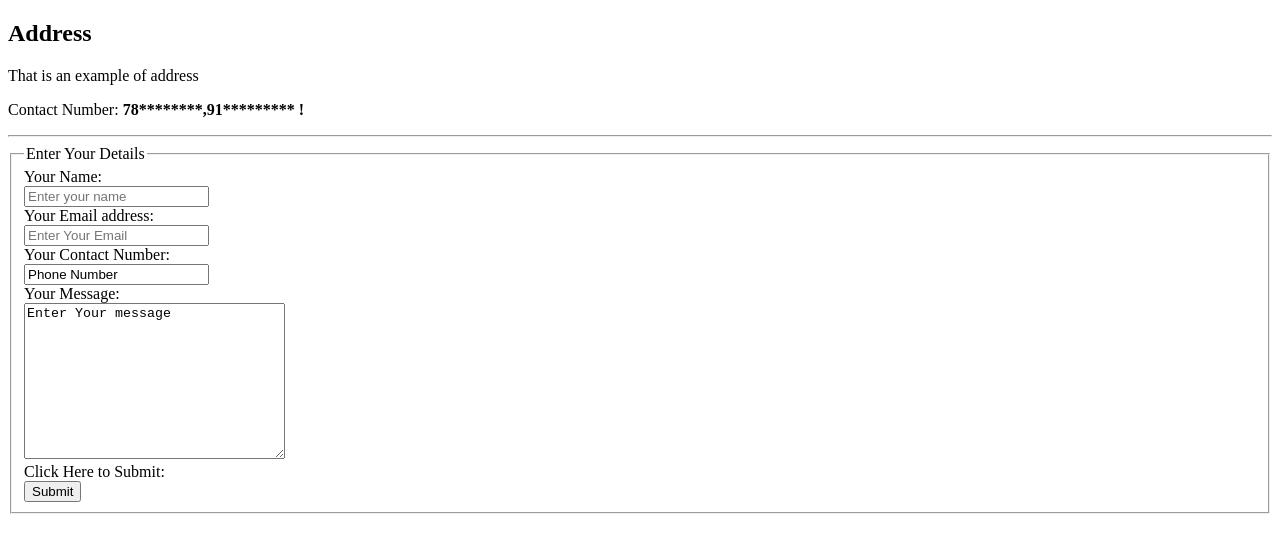
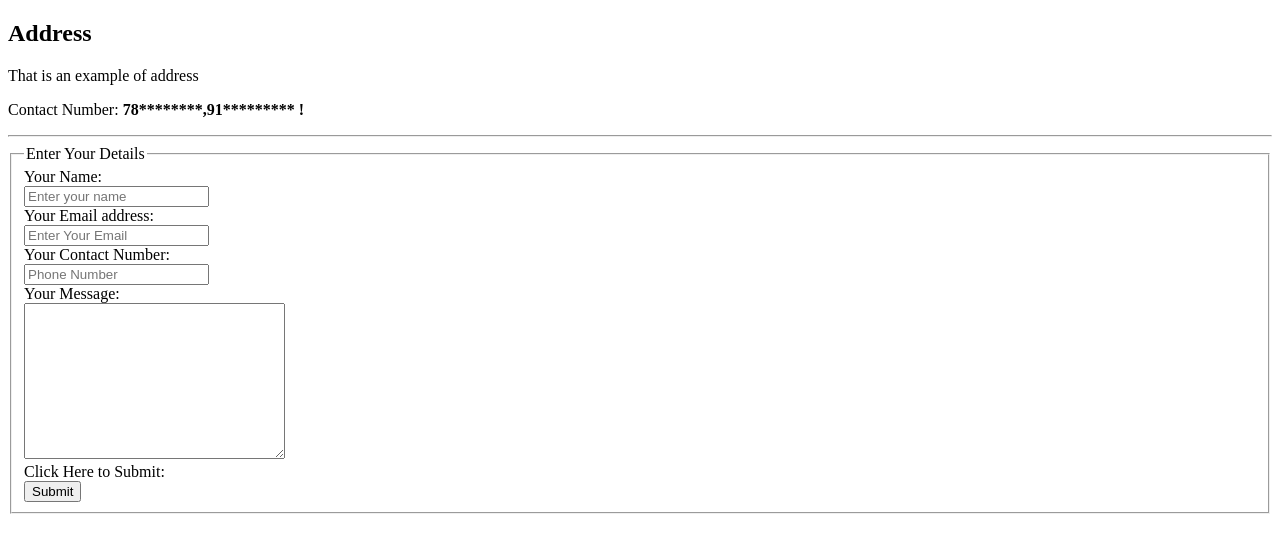
Before and after one commit to Smilind072/cv, a plain HTML site: page address.html in a window 1280 px wide. Drawn offline with Linux system fonts and the light colour scheme.

Commit message:
Update address.html

```diff
--- a/address.html
+++ b/address.html
@@ -23,9 +23,9 @@
 <label for="">Your Email address:</label><br>
 <input type="email" name="YourEmail" placeholder="Enter Your Email"><br>
 <lable>Your Contact Number:</lable><br>
-<input type="Contact" name="YourNumber" value="Phone Number"><br>
+<input type="Contact" name="YourNumber" placeholder="Phone Number"><br>
 <label for="">Your Message:</label><br>
-<textarea name="Message" rows="10" cols="30">Enter Your message</textarea><br>
+<textarea name="Message" rows="10" cols="30"></textarea><br>
 <label for="">Click Here to Submit:</label><br>
 <input type="submit" name="submit" value="Submit">
 
```
